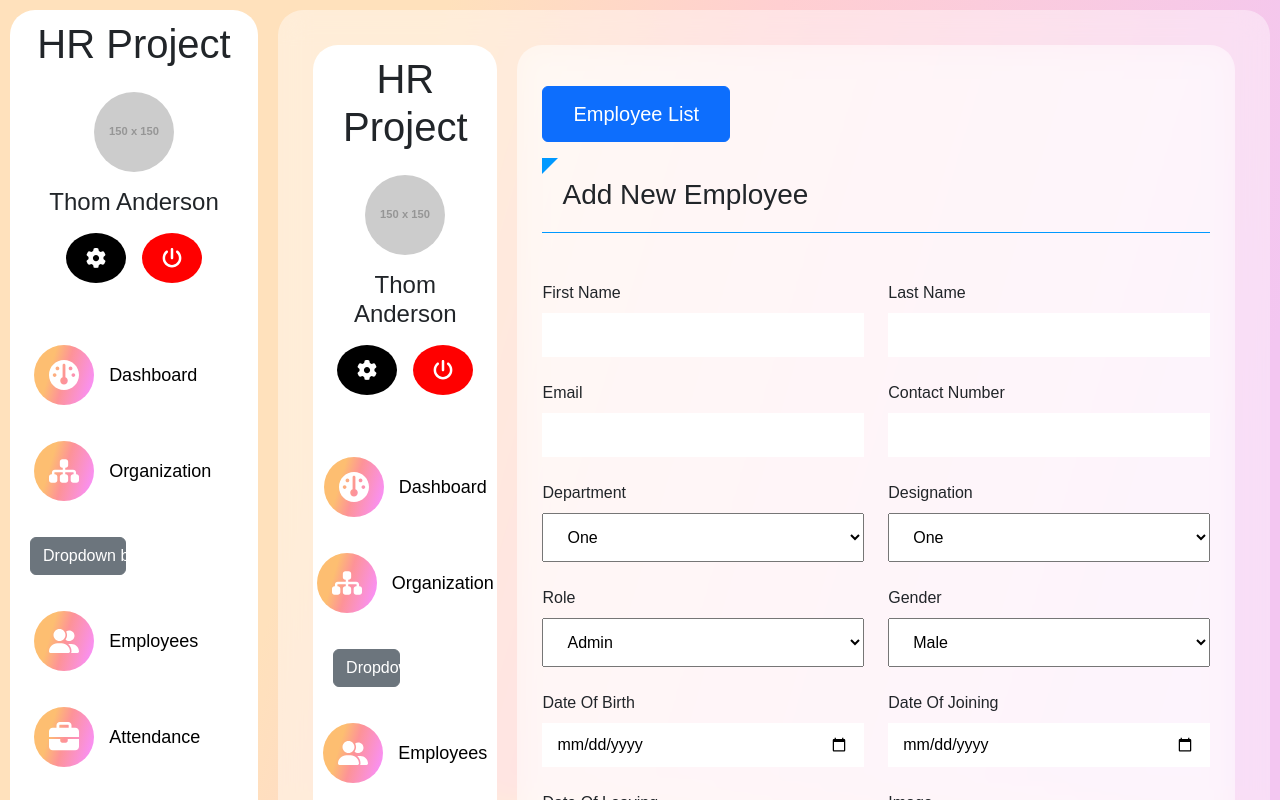
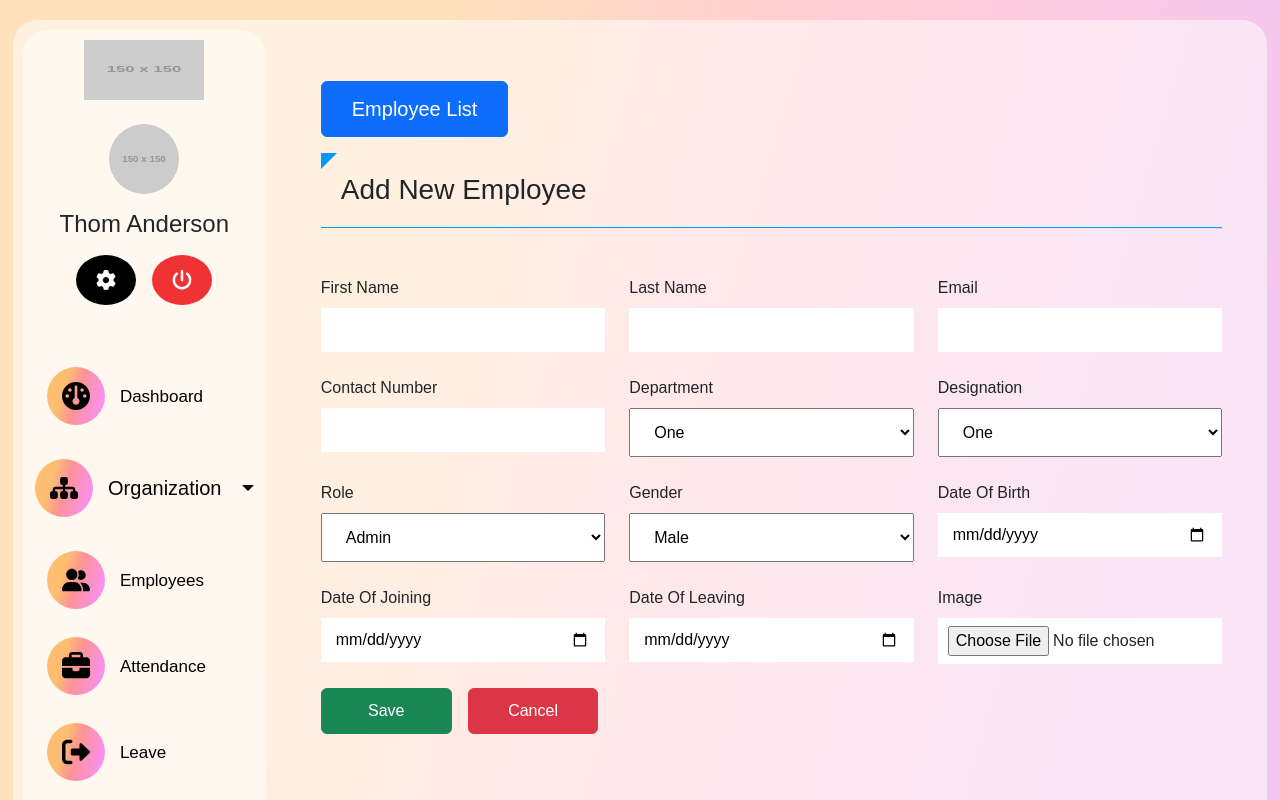
Before and after one commit to farghly/HR-Management-System, a React (Create React App) app: page /employees/addemployee in a window 1280 px wide. Shown: the top 800 px of the page. Built offline with nearby package versions, Linux system fonts and the light colour scheme.

Commit message:
update design

```diff
--- a/src/App.css
+++ /dev/null
@@ -1,34 +0,0 @@
-body {
-  background: linear-gradient(106.37deg, #ffe1bc 29.63%, #ffcfd1 51.55%, #f3c6f1 90.85%);
-  font-family: "poppins", sans-serif;
-  height: fit-content;
-  background-attachment: fixed;
-}
-
-ul{
-  list-style: none;
-}
-
-.parent {
-  justify-content: space-between;
-  gap: 20px;
-}
-
-.parent>div {
-  height: fit-content;
-}
-
-.child-1 {
-  width: 20%;
-  padding: 10px;
-  border-radius: 25px;
-  background-color: white;
-}
-
-.child-2 {
-  width: 80%;
-  backdrop-filter: blur(15px);
-  background-color: #ffffff6b;
-  border-radius: 25px;
-  padding: 25px;
-}
--- a/src/App.js
+++ b/src/App.js
@@ -1,26 +1,17 @@
-import {
-  BrowserRouter,
-  Routes,
-  Route,
-  Link,
-  Outlet
-} from "react-router-dom";
-import Dashboard from './components/Dashboard/Dashboard'
-import Login from './components/login/Login'
-import Department from './components/organization/department/Department'
+import { BrowserRouter, Routes, Route, Link, Outlet } from "react-router-dom";
+import Dashboard from "./components/Dashboard/Dashboard";
+import Login from "./components/login/Login";
+import Department from "./components/organization/department/Department";
 import Desgination from "./components/organization/designation/Desgination";
 import Register from "./components/register/register";
-
 import AddEmployee from "./components/Employee/Addemployee";
 import Employees from "./components/Employee/Employee";
 import Navbar from "./components/Navbar/Navbar";
 
-
 function App() {
   return (
-
     <>
-   <div className="container-fluid dashboard">
+      <div className="container-fluid main">
         <div class="parent d-flex">
           <div className="child-1">
             <Navbar />
@@ -33,7 +24,10 @@ function App() {
                 <Route path="/login" element={<Login />} />
                 <Route path="/register" element={<Register />} />
                 <Route path="/employees" element={<Employees />} />
-        <Route path="/employees/addemployee" element={<AddEmployee />} />
+                <Route
+                  path="/employees/addemployee"
+                  element={<AddEmployee />}
+                />
                 <Route path="/designation/" element={<Desgination />} />
               </Routes>
             </BrowserRouter>
@@ -41,7 +35,6 @@ function App() {
         </div>
       </div>
     </>
-
   );
 }
 
--- a/src/components/Dashboard/dashboard.css
+++ b/src/components/Dashboard/dashboard.css
@@ -56,28 +56,3 @@ table th {
     justify-content: space-between;
     gap: 20px;
 }
-
-.parent>div {
-    height: fit-content;
-}
-
-.child-1 {
-    width: 20%;
-    padding: 10px;
-    border-radius: 25px;
-    background-color: white;
-}
-
-.child-2 {
-    width: 80%;
-    backdrop-filter: blur(15px);
-    background-color: #ffffff6b;
-    border-radius: 25px;
-    padding: 25px;
-}
-
-
-.dashboard {
-    max-width: 1550px;
-    padding: 10px;
-}
--- a/src/components/Employee/Addemployee.js
+++ b/src/components/Employee/Addemployee.js
@@ -2,14 +2,10 @@ import "./styles.css";
 import Navbar from "../Navbar/Navbar";
 function AddEmployee() {
   return (
-    <section>
-    <div class="container-fluid addemployee">
-    <div className="parent d-flex">
-    <div className="child-1">
-            <Navbar />
-        </div>
-      <div class="child-2">
-      <a href="/employees" class="btn btn-primary my-3 employee-list">Employee List</a>
+    <div class=" addemployee">
+      <a href="/employees" class="btn btn-primary my-3 employee-list">
+        Employee List
+      </a>
       <h3>Add New Employee</h3>
       <form action="" class="d-grid gap-4 my-5">
         <div class="data d-flex flex-column gap-2">
@@ -77,10 +73,7 @@ function AddEmployee() {
           <input class="btn btn-danger" type="reset" value="Cancel" />
         </div>
       </form>
-      </div>
     </div>
-    </div>
-  </section>
   );
 }
 
--- a/src/components/Employee/Employee.js
+++ b/src/components/Employee/Employee.js
@@ -2,9 +2,14 @@ import "./styles.css";
 import Navbar from "../Navbar/Navbar";
 function Employees() {
   return (
-
     <>
-      <div class="container bg-light">
+      <div class="container">
+        <a
+          href="/employees/addemployee"
+          class="btn btn-primary my-3 employee-list"
+        >
+          Add Employee
+        </a>
         <h3 class="p-3 ps-4">Employee List</h3>
         <div class="ser d-flex gap-2">
           <h4>Search:</h4>
@@ -51,7 +56,7 @@ function Employees() {
           </table>
         </div>
       </div>
-      </>
+    </>
   );
 }
 
--- a/src/components/Employee/styles.css
+++ b/src/components/Employee/styles.css
@@ -59,7 +59,7 @@ input:focus {
     outline: none;
 }
 
-.btn {
+.addemployee .btns .btn {
     width: 46%;
 }
 
@@ -74,3 +74,13 @@ input:focus {
     max-width: 1550px;
     padding: 10px;
 }
+
+.ser {
+    justify-content: end;
+    padding: 10px;
+    align-items: center;
+}
+
+.ser [type="search"] {
+    padding: 8px 12px;
+}
--- a/src/components/Navbar/Navbar.js
+++ b/src/components/Navbar/Navbar.js
@@ -1,10 +1,11 @@
 import "./navbar.css";
-
 function Navbar() {
   return (
     <aside>
       <div class="up text-center pb-5">
-        <h1 class="logo mb-4">HR Project</h1>
+        <h1 class="logo mb-4 d-flex">
+          <img src="https://via.placeholder.com/150" alt="" class="logo-img " />
+        </h1>
         <div class="data">
           <img
             src="https://via.placeholder.com/150"
@@ -23,29 +24,23 @@ function Navbar() {
         </div>
       </div>
       <div class="down">
-        <ul class="links d-flex flex-column gap-lg-3 gap-2">
+        <ul class="links d-flex flex-column gap-lg-2 gap-1">
           <li class="d-flex gap-3 align-items-center">
             <a href="/" class="nav-text">
               <i class="fa-solid fa-gauge"></i>
               <span>Dashboard</span>
             </a>
           </li>
-          <li class="d-flex gap-3 align-items-center">
-            <a href="#" class="nav-text">
-              <i class="fa-solid fa-sitemap"></i>
-              <span>Organization</span>
-            </a>
-          </li>
           <li>
-            <div class="dropdown">
             <button
-                class="btn btn-secondary dropdown-toggle"
+              class="btn btn-secondary dropdown-toggle drpdwn"
               type="button"
               id="dropdownMenuButton1"
               data-bs-toggle="dropdown"
               aria-expanded="false"
             >
-                Dropdown button
+              <i class="fa-solid fa-sitemap"></i>
+              <span>Organization</span>
             </button>
             <ul class="dropdown-menu" aria-labelledby="dropdownMenuButton1">
               <li>
@@ -59,7 +54,6 @@ function Navbar() {
                 </a>
               </li>
             </ul>
-            </div>
           </li>
           <li class="d-flex gap-3 align-items-center">
             <a href="/employees" class="nav-text">
--- a/src/components/Navbar/navbar.css
+++ b/src/components/Navbar/navbar.css
@@ -1,28 +1,36 @@
-aside {
-    background-color: white;
+.logo {
+
+    gap: 10px;
+    justify-content: center;
+}
+
+@media (max-width:600px) {}
+
+.logo-img {
+    width: 120px;
+    height: 60px;
+
 }
 
 .profile-img {
-    width: 80px;
-    height: 80px;
+    width: 70px;
+    height: 70px;
     border-radius: 50%;
 }
-
 
 aside svg {
     font-size: 20px;
     height: 30px;
     width: 30px;
     color: white;
-
 }
 
 .sett {
-    background-color: black
+    background-color: rgb(0, 0, 0)
 }
 
 .log-out {
-    background-color: red;
+    background-color: rgb(239, 51, 51);
 }
 
 @media (max-width:990px) {
@@ -47,22 +55,39 @@ aside svg {
     justify-content: center;
 }
 
-.nav-text svg {
-    height: 30px;
-    width: 30px;
+.nav-text svg,
+.drpdwn svg {
+    height: 28px;
+    width: 28px;
     background: linear-gradient(106.37deg, #fdbe71 29.63%, #fd9397 51.55%, #f990f4 90.85%);
-}
-
-@media (max-width:500px) {
-    .nav-text svg {
-        height: 18px;
-        width: 18px;
-    }
+    color: black;
 }
 
 .nav-text span {
     flex-basis: 60%;
-    font-size: 18px;
+    font-size: 17px;
+}
+
+@media (max-width:600px) {
+    aside :is(h4, .logo) {
+        font-size: 18px;
+    }
+
+    .profile-img {
+        width: 50px;
+        height: 50px;
+    }
+
+    aside .btns svg {
+        height: 20px;
+        width: 20px;
+    }
+
+    .nav-text svg,
+    .drpdwn svg {
+        height: 18px;
+        width: 18px;
+    }
 }
 
 li {
@@ -73,18 +98,37 @@ li {
 }
 
 li:hover {
-    background-color: rgba(0, 0, 0, 0.6);
-    backdrop-filter: blur(15px);
-    color: white;
+    /* background-color: rgba(0, 0, 0, 0.6); */
+    background-color: #f799a354;
+    /* backdrop-filter: blur(15px); */
+    color: black;
 }
 
-li:hover a {
-    color: white;
-
+li:hover .nav-text {
+    color: black;
 }
 
 @media (max-width:990px) {
-    a span {
+
+    .nav-text span,
+    .drpdwn span {
         display: none;
     }
 }
+
+.drpdwn {
+    width: 100%;
+    height: 100%;
+    background-color: inherit;
+    color: black;
+    border: none;
+    font-size: 20px;
+    display: flex;
+    align-items: center;
+    gap: 15px;
+    justify-content: center;
+}
+
+.drpdwn:hover {
+    background-color: inherit;
+}
--- a/src/components/organization/department/Department.css
+++ b/src/components/organization/department/Department.css
@@ -1,6 +1,10 @@
 .department h3 {
     border-bottom: 1px solid rgb(0, 153, 255);
     position: relative;
+}
+
+.department {
+    justify-content: space-evenly;
 }
 
 .department h3::before {
@@ -15,17 +19,16 @@
 }
 
 .department>div {
-    background-color: white;
     box-shadow: 6px 8px 12px rgba(0 0 0 / 10%);
 }
 
 .department .left-side {
-    flex-basis: 40%;
+    /* flex-basis: 40%; */
     height: fit-content;
 }
 
 .department .right-side {
-    flex-basis: 60%;
+    /* flex-basis: 60%; */
 }
 
 button {
--- a/src/components/organization/department/Department.js
+++ b/src/components/organization/department/Department.js
@@ -1,8 +1,8 @@
-import './Department.css'
-function Department(){
-    return(
-        <div class="container-fluid d-flex gap-4 department">
-          <div class="left-side add-department">
+import "./Department.css";
+function Department() {
+  return (
+    <div class="gap-4 row department">
+      <div class="left-side add-department col-lg-5 col-12">
         <h3 class="p-3 ps-4">Add Department</h3>
         <form action="" class="d-flex flex-column p-3 gap-3">
           <label for="">Department Name</label>
@@ -13,7 +13,7 @@ function Department(){
           </div>
         </form>
       </div>
-          <div class="right-side department-list">
+      <div class="right-side department-list col-lg-6 col-12">
         <h3 class="p-3 ps-4">Department List</h3>
         <div class="tab p-3">
           <table class="table table-striped table-hover">
@@ -106,7 +106,7 @@ function Department(){
         </div>
       </div>
     </div>
-    )
+  );
 }
 
-export default Department
+export default Department;
--- a/src/index.css
+++ b/src/index.css
@@ -5,8 +5,17 @@ body {
   background-attachment: fixed;
 }
 
-ul{
+ul {
   list-style: none;
+}
+
+.main {
+  max-width: 1550px;
+  padding: 10px;
+  border-radius: 25px;
+  margin: 20px auto;
+  width: 98% !important;
+  background-color: #ffffff8a;
 }
 
 .parent {
@@ -16,19 +25,27 @@ ul{
 
 .parent>div {
   height: fit-content;
+  border-radius: 25px;
 }
 
 .child-1 {
   width: 20%;
+  min-width: 60px;
+  /* backdrop-filter: blur(15px);
+  background-color: #ffffff6b; */
   padding: 10px;
-  border-radius: 25px;
-  background-color: white;
+  background-color: #ffffff7a;
 }
 
 .child-2 {
   width: 80%;
-  backdrop-filter: blur(15px);
-  background-color: #ffffff6b;
-  border-radius: 25px;
+  /* backdrop-filter: blur(15px);
+  background-color: #ffffff6b; */
   padding: 25px;
 }
+
+@media (max-width:600px) {
+  .child-2 {
+    padding: 15px;
+  }
+}
```
Lines whose indentation alone changed are shown as unchanged.
